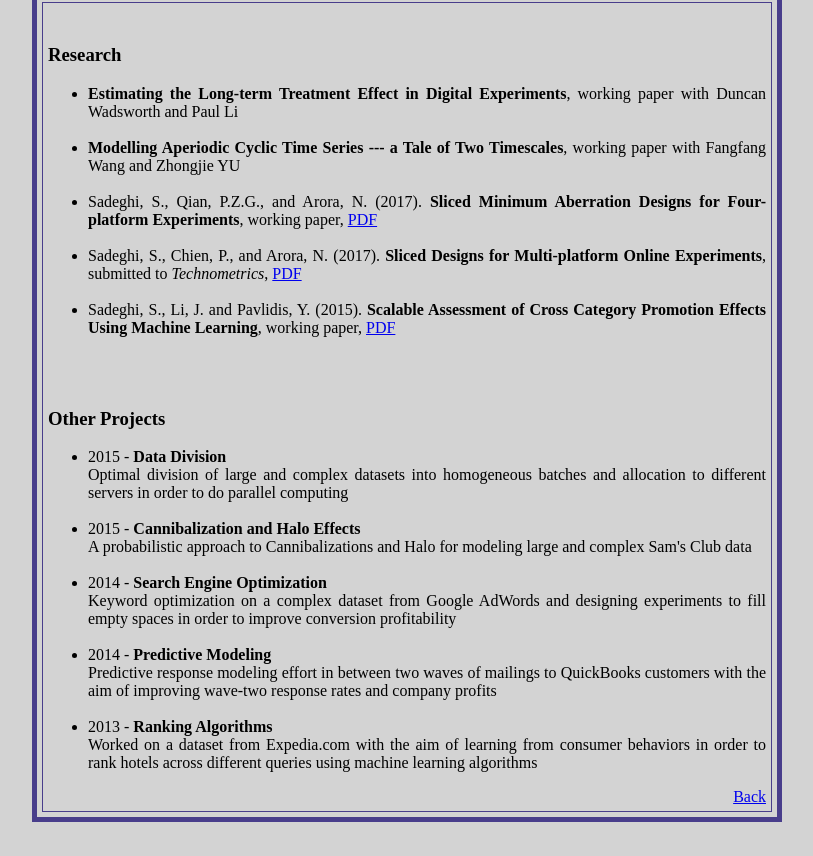
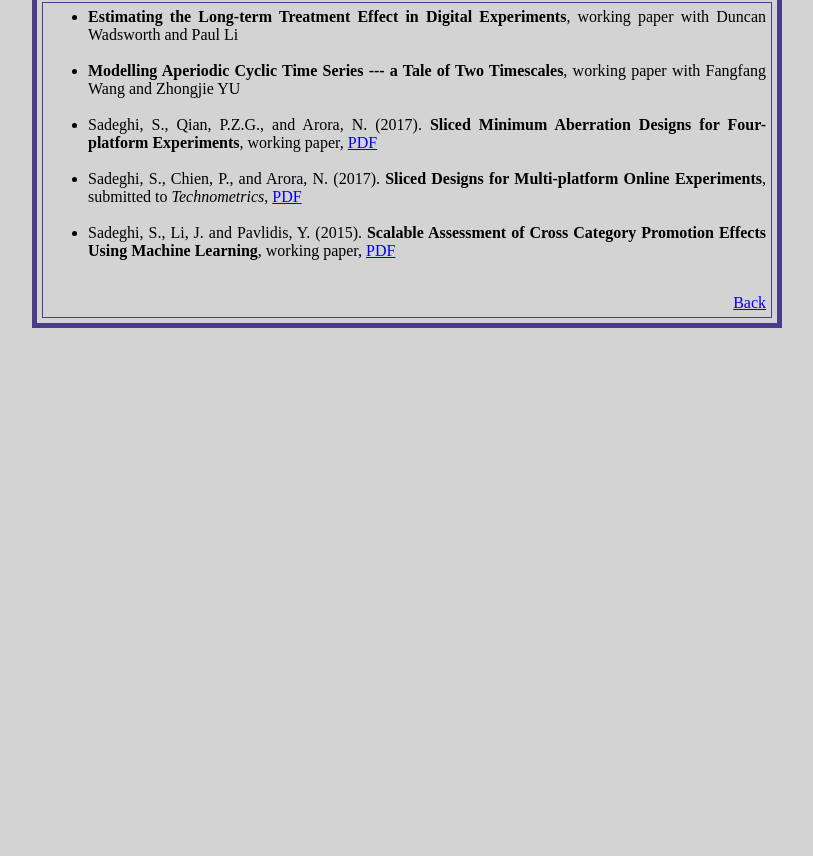
Before and after one commit to solsadeghi/website, a plain HTML site: page research.html in a window 1280 px wide. Shown: the part 454-1310 px from the top of the page, without its empty margins (233-1046 px from the left). After the commit the page ends 816 px from the top, so only its background shows below. Drawn offline with Linux system fonts and the light colour scheme.

Commit message:
Update research.html

```diff
--- a/research.html
+++ b/research.html
@@ -31,8 +31,6 @@ cellpadding="5">
 
 <div align="justify">
 
-<br>
-<h3>Research</h3>
 <ul>
 <li> <b> Estimating the Long-term Treatment Effect in Digital Experiments</b>,
     working paper with Duncan Wadsworth and Paul Li<br>
@@ -51,31 +49,6 @@ Promotion Effects Using Machine Learning</b>, working paper, <A HREF="cannib.pdf
 <br>
 
 </ul>
-
-<br>
-<h3>Other Projects</h3>
-
-<ul>
-
-<li> 2015 - <b>Data Division</b><br>
-Optimal division of large and complex datasets into homogeneous batches and allocation to different servers in order to do parallel computing<br>
-<br>
-<li> 2015 - <b>Cannibalization and Halo Effects</b><br>
-A probabilistic approach to Cannibalizations and Halo for modeling large and complex Sam's Club data<br>
-<br>
-<li> 2014 - <b>Search Engine Optimization</b><br>
-Keyword optimization on a complex dataset from Google AdWords and designing experiments
-to fill empty spaces in order to improve conversion profitability<br>
-<br>
-<li> 2014 - <b>Predictive Modeling</b><br>
-Predictive response modeling effort in between two waves of mailings to QuickBooks customers
-with the aim of improving wave-two response rates and company profits<br>
-<br>
-<li> 2013 - <b>Ranking Algorithms</b><br>
-Worked on a dataset from Expedia.com with the aim of learning from consumer behaviors in
-order to rank hotels across different queries using machine learning algorithms<br>
-</ul>
-
 
 </div>
 
```
